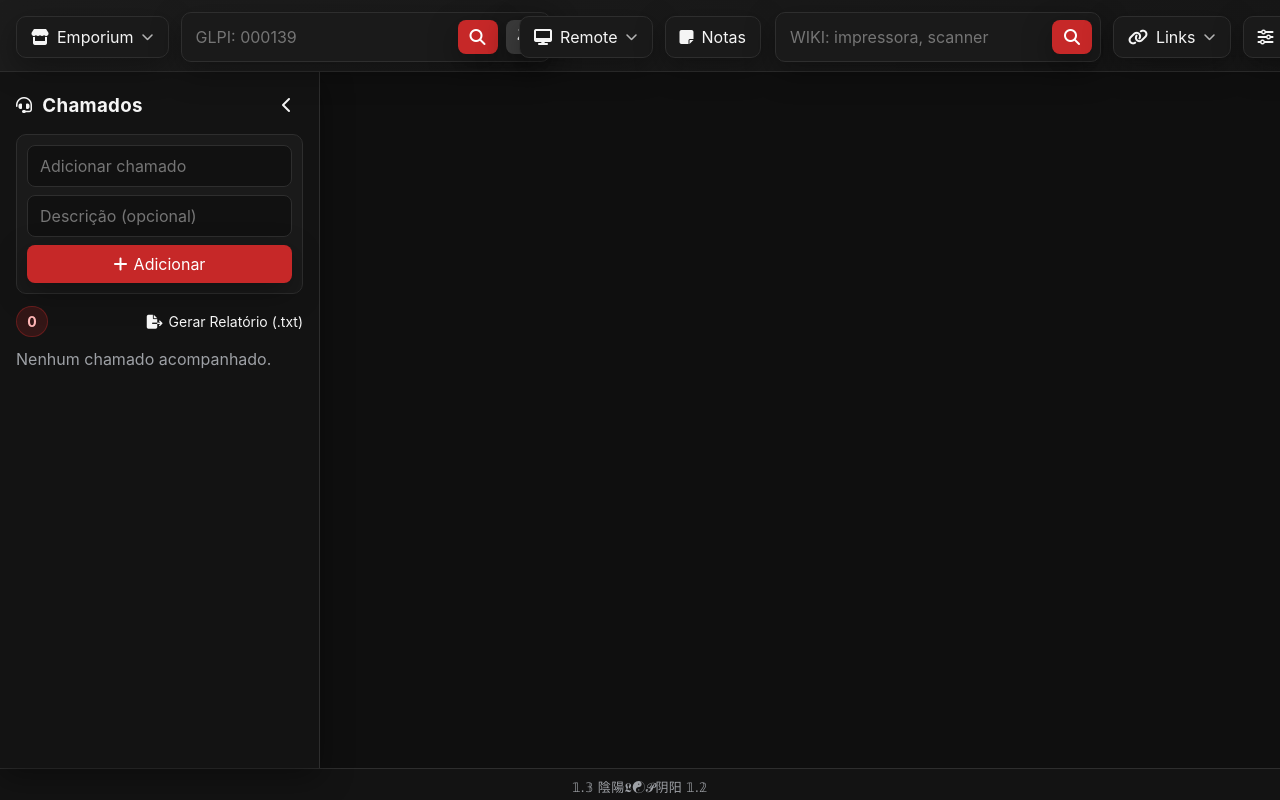
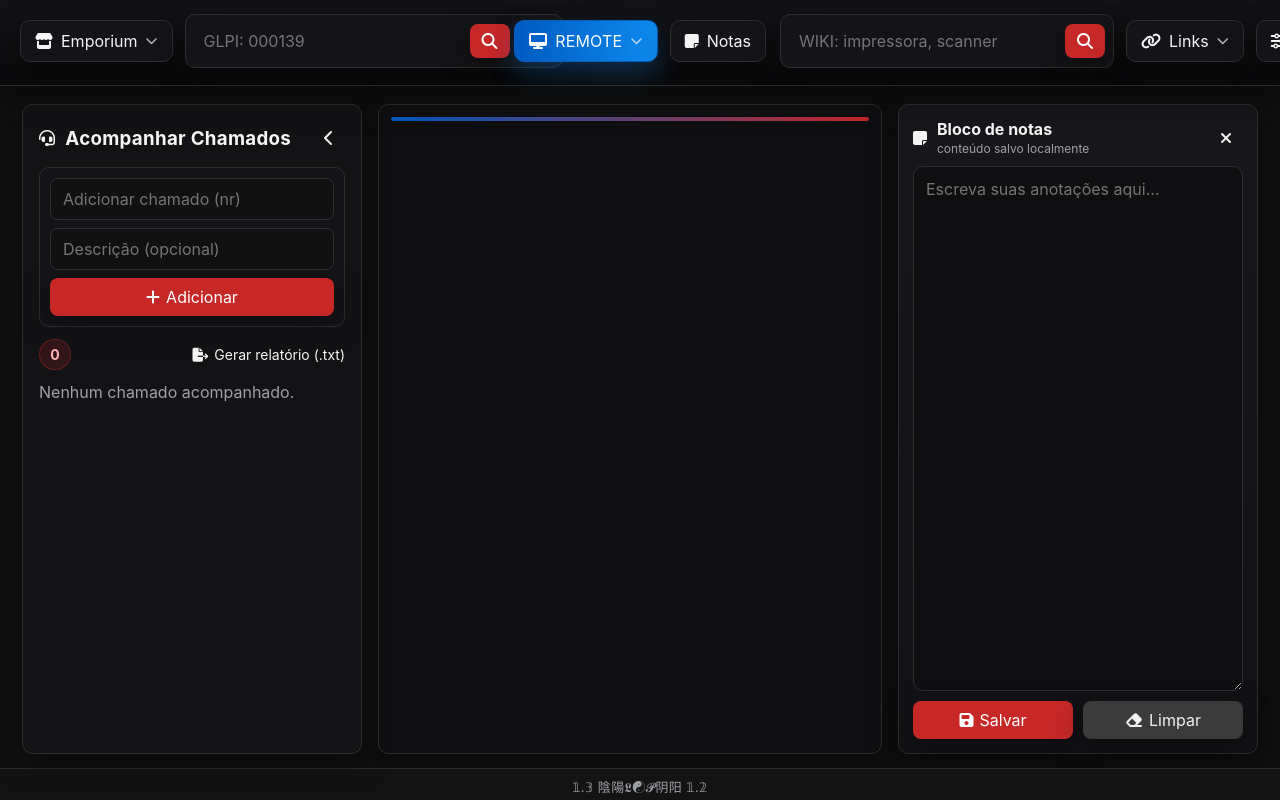
Before and after one commit to lucasnathan0705-star/AASo, a website: page index.html in a window 1280 px wide. Shown: the top 800 px of the page. Drawn offline with Linux system fonts and the light colour scheme.

Commit message:
Align layout with preferred panel design

```diff
--- a/index.html
+++ b/index.html
@@ -10,6 +10,7 @@
 <body>
   <div class="app-shell">
     <header class="main-header" aria-label="Barra principal">
+      <div class="header-inner">
         <div class="header-section header-left">
           <button class="icon-button toggle-button" data-menu="emporium-menu" aria-expanded="false" title="Abrir Emporium">
             <i class="fas fa-store"></i>
@@ -41,7 +42,7 @@
             <a href="#" class="remote-link" data-name="Remote Varejo" data-url="https://remotesup.muffato.com.br/#/client/MQBjAG15c3Fs">Remote Varejo</a>
             <a href="#" class="remote-link" data-name="Remote Posto" data-url="https://remotesup.muffato.com.br/#/client/NABjAG15c3Fs">Remote Posto</a>
           </div>
-        <button id="notes-toggle" class="icon-button" type="button" title="Abrir bloco de notas">
+          <button id="notes-toggle" class="icon-button" type="button" title="Alternar bloco de notas">
             <i class="fas fa-note-sticky"></i>
             <span>Notas</span>
           </button>
@@ -71,13 +72,15 @@
             <span>Config</span>
           </button>
         </div>
+      </div>
     </header>
 
+    <div class="workspace">
       <aside class="chamados-monitor" id="chamados-monitor" aria-label="Chamados acompanhados">
         <div class="monitor-header">
           <div class="monitor-title">
             <i class="fas fa-headset"></i>
-          <h3>Chamados</h3>
+            <h3>Acompanhar Chamados</h3>
           </div>
           <button id="monitor-collapse" class="icon-button ghost" type="button" title="Recolher/expandir lista">
             <i class="fas fa-chevron-left"></i>
@@ -86,37 +89,41 @@
 
         <form id="novo-chamado-form" class="inline-form" autocomplete="off">
           <label class="sr-only" for="novo-chamado-id">Número do chamado</label>
-        <input id="novo-chamado-id" type="text" inputmode="numeric" placeholder="Adicionar chamado" required />
+          <input id="novo-chamado-id" type="text" inputmode="numeric" placeholder="Adicionar chamado (nr)" required />
           <input id="novo-chamado-desc" type="text" placeholder="Descrição (opcional)" />
           <button type="submit" class="icon-btn full"><i class="fas fa-plus"></i> Adicionar</button>
         </form>
 
         <div class="monitor-subheader">
           <span id="chamados-count" class="count-badge">0</span>
-        <button id="gerar-log-btn" class="ghost-link" type="button"><i class="fas fa-file-export"></i> Gerar Relatório (.txt)</button>
+          <button id="gerar-log-btn" class="ghost-link" type="button"><i class="fas fa-file-export"></i> Gerar relatório (.txt)</button>
         </div>
 
         <div id="chamados-list" class="chamados-list" role="list"></div>
       </aside>
 
-    <main>
+      <main class="content-area">
         <section id="remote-panels-container" class="panel-grid" aria-live="polite"></section>
       </main>
 
-    <section id="notes-panel" class="notes-panel" aria-label="Bloco de notas">
+      <section id="notes-panel" class="notes-panel open" aria-label="Bloco de notas">
         <div class="notes-header">
           <div class="notes-title">
             <i class="fas fa-note-sticky"></i>
-          <span>Bloco de Notas</span>
+            <div>
+              <strong>Bloco de notas</strong>
+              <small>conteúdo salvo localmente</small>
             </div>
-        <button id="notes-close" class="icon-button ghost" type="button" title="Fechar notas"><i class="fas fa-times"></i></button>
           </div>
-      <textarea id="notes-text" spellcheck="false" placeholder="Escreva aqui..."></textarea>
+          <button id="notes-close" class="icon-button ghost" type="button" title="Ocultar notas"><i class="fas fa-times"></i></button>
+        </div>
+        <textarea id="notes-text" spellcheck="false" placeholder="Escreva suas anotações aqui..."></textarea>
         <div class="notes-actions">
           <button id="notes-save" class="icon-btn full"><i class="fas fa-save"></i> Salvar</button>
           <button id="notes-clear" class="icon-btn alt full" type="button"><i class="fas fa-eraser"></i> Limpar</button>
         </div>
       </section>
+    </div>
 
     <div id="config-modal" class="modal" role="dialog" aria-modal="true" aria-labelledby="config-title">
       <div class="modal-content">
--- a/script.js
+++ b/script.js
@@ -420,13 +420,15 @@ const NotesPanel = (() => {
   const clearBtn = $("#notes-clear");
   const textarea = $("#notes-text");
 
-  function open() {
-    if (panel) panel.classList.add("open");
+  function show() {
+    if (panel) panel.classList.remove("hidden");
+    document.body.classList.remove("notes-hidden");
     if (textarea) textarea.focus();
   }
 
-  function close() {
-    if (panel) panel.classList.remove("open");
+  function hide() {
+    if (panel) panel.classList.add("hidden");
+    document.body.classList.add("notes-hidden");
   }
 
   function load() {
@@ -446,10 +448,13 @@ const NotesPanel = (() => {
   function init() {
     load();
     on(toggleBtn, "click", () => {
-      if (panel) panel.classList.toggle("open");
-      if (panel && panel.classList.contains("open") && textarea) textarea.focus();
+      if (panel && panel.classList.contains("hidden")) {
+        show();
+      } else {
+        hide();
+      }
     });
-    on(closeBtn, "click", close);
+    on(closeBtn, "click", hide);
     on(saveBtn, "click", save);
     on(clearBtn, "click", clear);
   }
--- a/style.css
+++ b/style.css
@@ -1,8 +1,9 @@
 :root {
   --primary: #c62828;
-  --bg: #0f0f0f;
-  --surface: #1a1a1a;
-  --surface-2: #222;
+  --blue: #005ac1;
+  --bg: #0e0e10;
+  --surface: #141418;
+  --surface-2: #1c1c22;
   --text: #f5f5f5;
   --muted: #9ea1a6;
   --border: #2e2e2e;
@@ -42,7 +43,7 @@ button {
 
 .app-shell {
   display: grid;
-  grid-template-rows: 72px 1fr 32px;
+  grid-template-rows: 86px 1fr 32px;
   height: 100vh;
 }
 
@@ -56,14 +57,19 @@ button {
   position: sticky;
   top: 0;
   z-index: 1000;
+  padding: 14px 20px 10px;
+  background: linear-gradient(180deg, rgba(20, 20, 24, 0.95), rgba(10, 10, 12, 0.95));
+  border-bottom: 1px solid var(--border);
+  box-shadow: 0 12px 32px rgba(0, 0, 0, 0.35);
+}
+
+.header-inner {
+  max-width: 1480px;
+  margin: 0 auto;
   display: grid;
   grid-template-columns: 1fr auto 1fr;
   align-items: center;
   gap: 14px;
-  padding: 12px 16px;
-  background: linear-gradient(90deg, rgba(30, 30, 30, 0.9), rgba(24, 24, 24, 0.92));
-  border-bottom: 1px solid var(--border);
-  backdrop-filter: blur(10px);
 }
 
 .header-section {
@@ -112,6 +118,18 @@ button {
   padding: 8px 10px;
 }
 
+.remote-button {
+  background: linear-gradient(90deg, var(--blue), #0d8bf0);
+  border-color: #0b5eb8;
+  color: #f7fbff;
+  text-transform: uppercase;
+  letter-spacing: 0.2px;
+  box-shadow: 0 12px 24px rgba(13, 141, 240, 0.25);
+}
+
+.remote-button:hover { filter: brightness(1.05); border-color: #0e7cd9; }
+.remote-button:active { transform: translateY(1px); }
+
 .search-group {
   display: inline-flex;
   align-items: center;
@@ -127,7 +145,7 @@ button {
   background: transparent;
   border: none;
   color: var(--text);
-  padding: 8px 6px;
+  padding: 10px 10px;
   min-width: 180px;
 }
 
@@ -154,8 +172,9 @@ button {
 .icon-btn:active { transform: translateY(1px); }
 
 .dropdown-menu {
-  position: absolute;
-  top: 64px;
+  position: fixed;
+  top: 0;
+  left: 0;
   min-width: 240px;
   display: none;
   flex-direction: column;
@@ -182,23 +201,21 @@ button {
 
 /* Sidebar */
 .chamados-monitor {
-  position: fixed;
-  top: 72px;
-  left: 0;
-  width: 320px;
-  height: calc(100vh - 104px);
-  background: rgba(20, 20, 20, 0.92);
-  border-right: 1px solid var(--border);
+  background: rgba(20, 20, 24, 0.9);
+  border: 1px solid var(--border);
   padding: 16px;
   display: flex;
   flex-direction: column;
   gap: 12px;
-  transition: transform 220ms ease;
+  transition: transform 220ms ease, opacity 220ms ease;
   backdrop-filter: blur(6px);
   box-shadow: var(--shadow);
+  border-radius: var(--radius);
+  height: 100%;
+  min-height: 520px;
 }
 
-.chamados-monitor.collapsed { transform: translateX(-100%); }
+.chamados-monitor.collapsed { transform: translateX(-6px); opacity: 0; pointer-events: none; }
 
 .monitor-header {
   display: flex;
@@ -269,7 +286,7 @@ button {
 
 .chamado-item {
   border: 1px solid var(--border);
-  background: var(--surface);
+  background: linear-gradient(180deg, rgba(30, 30, 34, 0.95), rgba(22, 22, 26, 0.95));
   padding: 10px 12px;
   border-radius: var(--radius);
   display: grid;
@@ -300,7 +317,7 @@ button {
   display: inline-flex;
   align-items: center;
   justify-content: center;
-  background: #2b2b2b;
+  background: #25252a;
   border: 1px solid var(--border);
   border-radius: 10px;
   color: var(--text);
@@ -311,25 +328,57 @@ button {
 .action-btn:hover { background: rgba(198, 40, 40, 0.2); border-color: rgba(198, 40, 40, 0.4); }
 
 /* Main */
-main {
-  margin-left: 320px;
-  padding: 90px 22px 24px;
-  height: calc(100vh - 104px);
-  overflow: auto;
+.workspace {
+  display: grid;
+  grid-template-columns: 340px 1fr 360px;
+  gap: 16px;
+  padding: 18px 22px 14px;
+  height: calc(100vh - 118px);
+  max-width: 1480px;
+  margin: 0 auto;
+  width: 100%;
 }
 
-body.monitor-collapsed main { margin-left: 0; }
-body.monitor-collapsed .chamados-monitor { transform: translateX(-100%); }
+body.monitor-collapsed .workspace { grid-template-columns: 0 1fr 360px; }
+body.monitor-collapsed .chamados-monitor { display: none; }
+body.notes-hidden .workspace { grid-template-columns: 340px 1fr; }
+body.notes-hidden .notes-panel { display: none; }
+
+main,
+.content-area {
+  height: 100%;
+  overflow: hidden;
+  background: rgba(16, 16, 20, 0.72);
+  border: 1px solid var(--border);
+  border-radius: var(--radius);
+  padding: 12px;
+  box-shadow: var(--shadow);
+}
+
+.content-area { display: flex; flex-direction: column; }
+
+.content-area::before {
+  content: "";
+  display: block;
+  height: 4px;
+  width: 100%;
+  border-radius: 10px;
+  background: linear-gradient(90deg, var(--blue), var(--primary));
+  margin-bottom: 10px;
+}
 
 .panel-grid {
   display: grid;
-  grid-template-columns: repeat(auto-fit, minmax(360px, 1fr));
+  grid-template-columns: repeat(auto-fit, minmax(420px, 1fr));
   gap: 16px;
   align-items: start;
+  overflow-y: auto;
+  padding-right: 6px;
+  flex: 1;
 }
 
 .remote-panel {
-  background: rgba(20, 20, 20, 0.92);
+  background: rgba(22, 22, 26, 0.94);
   border: 1px solid var(--border);
   border-radius: var(--radius);
   overflow: hidden;
@@ -343,7 +392,7 @@ body.monitor-collapsed .chamados-monitor { transform: translateX(-100%); }
   align-items: center;
   justify-content: space-between;
   padding: 12px 14px;
-  background: var(--surface-2);
+  background: linear-gradient(90deg, rgba(35, 35, 40, 0.95), rgba(30, 30, 34, 0.95));
   border-bottom: 1px solid var(--border);
 }
 
@@ -360,30 +409,27 @@ body.monitor-collapsed .chamados-monitor { transform: translateX(-100%); }
 
 /* Notes Panel */
 .notes-panel {
-  position: fixed;
-  right: 16px;
-  bottom: 20px;
-  width: 360px;
-  max-width: 90vw;
-  background: rgba(22, 22, 22, 0.96);
+  background: linear-gradient(180deg, rgba(24, 24, 28, 0.95), rgba(18, 18, 22, 0.95));
   border: 1px solid var(--border);
   border-radius: var(--radius);
   box-shadow: var(--shadow);
   padding: 14px;
-  display: none;
+  display: flex;
   flex-direction: column;
   gap: 10px;
-  z-index: 1600;
+  min-height: 520px;
 }
 
-.notes-panel.open { display: flex; }
+.notes-panel.hidden { display: none; }
 
 .notes-header { display: flex; align-items: center; justify-content: space-between; gap: 10px; }
 .notes-title { display: inline-flex; align-items: center; gap: 10px; font-weight: 700; }
+.notes-title small { display: block; color: var(--muted); font-weight: 400; font-size: 12px; margin-top: 2px; }
 
 #notes-text {
-  min-height: 200px;
-  background: #0f0f0f;
+  flex: 1;
+  min-height: 240px;
+  background: #0f0f12;
   border: 1px solid var(--border);
   border-radius: var(--radius);
   padding: 12px;
```
Lines whose indentation alone changed are shown as unchanged.
